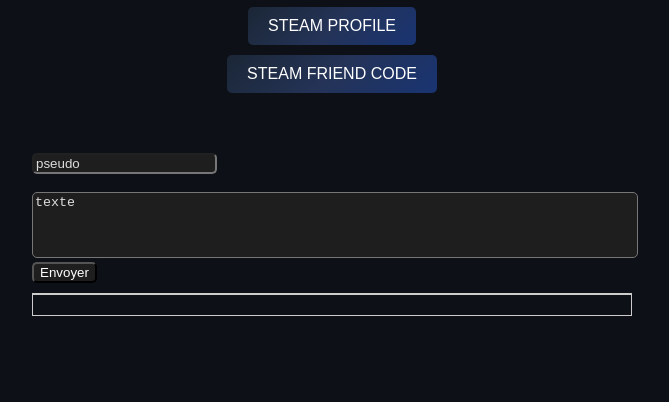
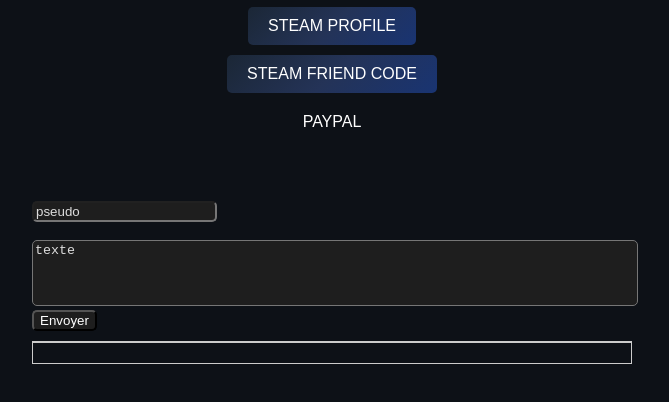
Before and after one commit to Jemaimee/sitejemaime, a plain HTML site: page index.html in a window 1280 px wide. Shown: the part 198-600 px from the top of the page, without its empty margins (308-977 px from the left). Drawn offline with Linux system fonts and the light colour scheme; no server answers.

Commit message:
Update index.html

```diff
--- a/index.html
+++ b/index.html
@@ -14,7 +14,7 @@
     <a href="https://discord.com/users/451422563625861130" target="_blank">DISCORD</a>
     <a href="https://steamcommunity.com/id/je_maime/" target="_blank">STEAM PROFILE</a>
     <button class="hoverButton"><span>STEAM FRIEND CODE</span></button>
-
+    <a href="https://paypal.me/Jemaimeee?country.x=BE&locale.x=fr_FR" target="_blannk">PAYPAL</a>
 
   </div>
 </div>
```
